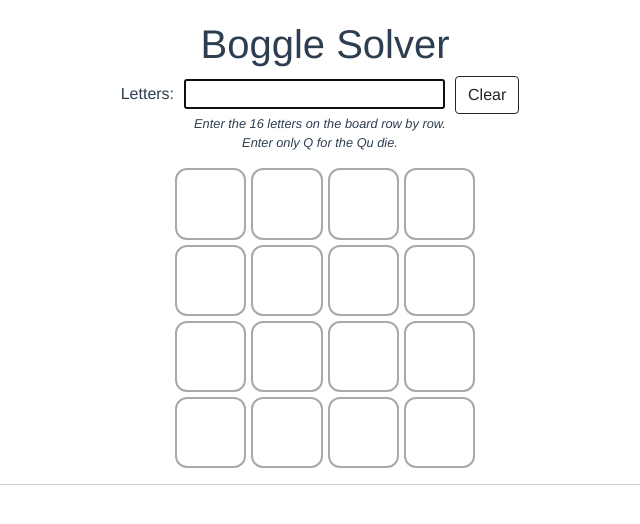
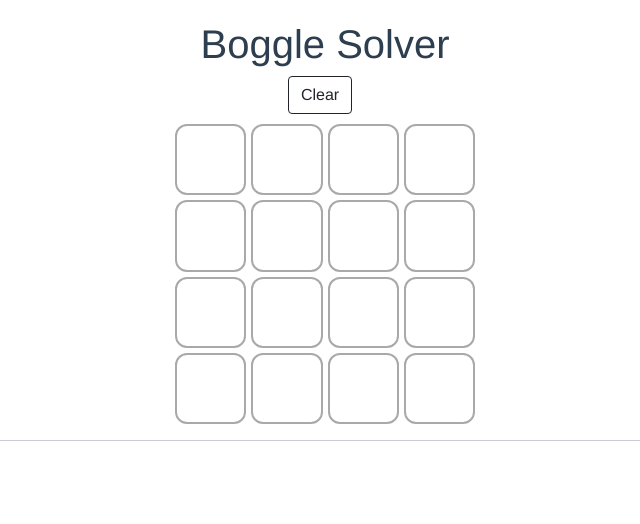
Before and after one commit to hoyski/BoggleSolver, a Vue app in the folder bogglesolver-vue/: page / in a window 1280 px wide. Shown: the top 524 px of the page, without its empty margins (315-955 px from the left). Built offline with nearby package versions, Linux system fonts and the light colour scheme.

Commit message:
Removed input control and put key handler on html element

```diff
--- a/bogglesolver-vue/src/components/LetterChains.vue
+++ b/bogglesolver-vue/src/components/LetterChains.vue
@@ -2,19 +2,11 @@
   <div id="boggle-solver">
     <h1>Boggle Solver</h1>
     <div id="letters">
-      <span>Letters:</span>
-      <input
-        @input="solveBoard"
-        v-model="characters"
-        id="charactersInput"
-        size="25"
-        ref="charactersInput"
-      />
       <button class="btn btn-outline-dark" @click="clearLetters">Clear</button>
-      <div id="helper-text">
+      <!-- <div id="helper-text">
         Enter the 16 letters on the board row by row.<br />
         Enter only Q for the Qu die.
-      </div>
+      </div> -->
     </div>
 
     <div id="board-wrapper">
@@ -70,6 +62,18 @@ export default {
     };
   },
   methods: {
+    handleKeyPress(event) {
+      console.log(`In handleKeyPress with ${event.key}`);
+      if (event.key === "Backspace") {
+        this.characters = this.characters.substring(
+          0,
+          this.characters.length - 1
+        );
+      } else if (event.key.length === 1) {
+        this.characters += event.key;
+      }
+      this.solveBoard();
+    },
     solveBoard() {
       this.clearLines();
       this.characters = this.scrubChars(this.characters);
@@ -94,7 +98,6 @@ export default {
       this.characters = "";
       this.letterChains = [];
       this.clearLines();
-      document.getElementById("charactersInput").focus();
     },
     scrubChars(letters, allowUnderscore = false) {
       var scrubbedChars = "";
@@ -159,11 +162,12 @@ export default {
     },
   },
   mounted() {
-    this.$refs["charactersInput"].focus();
-
     window.addEventListener("resize", this.placeSvgOverBoard);
 
     this.placeSvgOverBoard();
+
+    // Place a keyup listener on the <html> element
+    window.addEventListener("keyup", this.handleKeyPress);
   },
 };
 </script>
```
